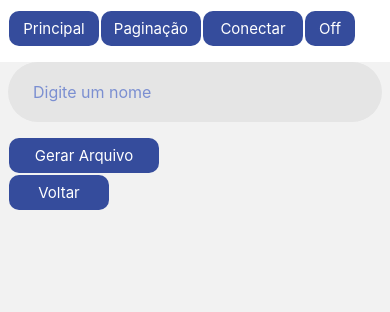
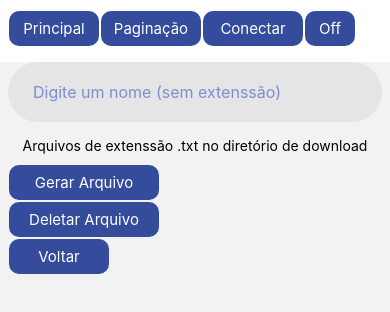
Before and after one commit to danilo-uea/paic-fapeam, a React Native app in the folder AppMobile/: screen /Export in a window 390 px wide. Shown: the top 312 px of the page. Built offline with nearby package versions, Linux system fonts and the light colour scheme; what react-native-ble-plx, react-native-sqlite-storage would draw is missing.

Commit message:
Gerar arquivo .txt

```diff
--- a/AppMobile/src/screens/export/index.tsx
+++ b/AppMobile/src/screens/export/index.tsx
@@ -1,5 +1,5 @@
 import React, { useEffect, useState } from "react"
-import { Text, View } from "react-native"
+import { Alert, Text, View } from "react-native"
 import { useNavigation } from '@react-navigation/native'
 import { propsStack } from '../../stacks/models'
 import ButtonTopMenu from "../../components/ButtonTopMenu"
@@ -10,25 +10,91 @@ const Export = ({ route }: any) => {
     const [dataFinal] = useState<string>(route.params?.dataFinal)
     const navigation = useNavigation<propsStack>()
     const [nome, setNome] = useState<string>('')
+    const RNFS = require('react-native-fs');
 
     useEffect(() => {
-        console.log(dataInicial, dataFinal)
+        // console.log(dataInicial, dataFinal)
     }, [dataInicial, dataFinal])
 
-    const gerarArquivo = () => {
+    const gerarArquivo = async () => {
+        if (nome === '') {
+            Alert.alert('Messagem', 'Digite um nome para o arquivo')
+        } else {
+            let nameSave = getName()
+            var ok = true
 
+            await RNFS.readDir(RNFS.ExternalStorageDirectoryPath + '/Download/')
+                .then((result: any) => {
+                    result.every((element: any) => {
+                        if (element.name === nameSave) {
+                            Alert.alert('Messagem', 'Já existe um arquivo com esse nome')
+                            ok = false
+                            return false
+                        }
+                        return true
+                    });
+                })
+                .catch((err: any) => {
+                    Alert.alert('Erro', err.message.toString())
+                    console.log(err.message, err.code);
+                });
+
+            if (ok) {
+                var path = RNFS.ExternalStorageDirectoryPath + '/Download/' + nameSave;
+
+                RNFS.writeFile(path, getStringToDate(), 'utf8')
+                    .then((success: any) => {
+                        Alert.alert('Messagem', 'Criado com sucesso: ' + nameSave)
+                        console.log('Criado com sucesso: ' + nameSave)
+                    })
+                    .catch((err: any) => {
+                        Alert.alert('Erro', err.message.toString())
+                        console.log(err.message);
+                    });
+            }
+        }
+    }
+
+    const deletarArquivo = () => {
+        let nameSave = getName()
+        var diretorio = RNFS.ExternalStorageDirectoryPath +  '/Download/' + nameSave
+
+        RNFS.unlink(diretorio)
+            .then(() => {
+                Alert.alert('Messagem', 'Arquivo deletado: ' + nameSave)
+                console.log('Arquivo deletado: ' + nameSave);
+            })
+            .catch((err: any) => {
+                Alert.alert('Erro', err.message.toString())
+                console.log(err.message);
+            });
+    }
+
+    const getName = () => {
+        let arrayOfStrings = nome.split('.')
+
+        return arrayOfStrings[0] + '.txt'
+    }
+
+    const getStringToDate = () => {
+        var texto = '1;2022-05-08 13:20:15;7;-75;21;-3.030872;-59.970642;-3.030444;-59.970444;2022-05-08 13:20:15\n' +
+                    '2;2022-05-08 13:20:15;7;-75;21;-3.030872;-59.970642;-3.030444;-59.970444;2022-05-08 13:20:15\n'
+
+        return texto
     }
 
     return (
         <View style={{ marginRight: 8, marginLeft: 8 }}>
             <Text></Text>
             <InputName
-                placeholder="Digite um nome"
+                placeholder="Digite um nome (sem extenssão)"
                 value={nome}
                 onChangeText={(t:string) => setNome(t)}
             />
+            <Text style={{ marginBottom: 10, textAlign: 'center' }}>Arquivos de extenssão .txt no diretório de download</Text>
+            <ButtonTopMenu texto='Gerar Arquivo' tamanho='150px' onPress={() => { gerarArquivo() }} />
             <Text></Text>
-            <ButtonTopMenu texto='Gerar Arquivo' tamanho='150px' onPress={() => {  }} />
+            <ButtonTopMenu texto='Deletar Arquivo' tamanho='150px' onPress={() => { deletarArquivo() }} />
             <Text></Text>
             <ButtonTopMenu texto='Voltar' tamanho='100px' onPress={() => navigation.navigate('Pagination')} />
         </View>
--- a/AppMobile/src/screens/main/index.tsx
+++ b/AppMobile/src/screens/main/index.tsx
@@ -41,7 +41,7 @@ const Main = () => {
     // require the module
     var RNFS = require('react-native-fs');
 
-    var path = RNFS.ExternalStorageDirectoryPath + '/Download/test.txt';
+    var path = RNFS.ExternalStorageDirectoryPath + '/Download/test5.txt';
 
     // write the file
     RNFS.writeFile(path, 'Testando esta escrita\nTestando de novo', 'utf8')
@@ -56,11 +56,10 @@ const Main = () => {
   const listarArquivo = () => {
     var RNFS = require('react-native-fs');
 
-    // get a list of files and directories in the main bundle
-    RNFS.readDir(RNFS.ExternalStorageDirectoryPath +  '/Download/') // On Android, use "RNFS.DocumentDirectoryPath" (MainBundlePath is not defined)
+    RNFS.readDir(RNFS.ExternalStorageDirectoryPath +  '/Download/')
       .then((result:any) => {
         result.forEach((element:any) => {
-          console.log(element.name)
+          console.log(element.path)
         });
       })
       .catch((err:any) => {
@@ -70,14 +69,21 @@ const Main = () => {
 
   const deletarArquivo = () => {
     var RNFS = require('react-native-fs');
-    var path = RNFS.ExternalStorageDirectoryPath + '/Download/test.txt';
 
-    return RNFS.unlink(path)
-      .then(() => {
-        console.log('FILE DELETED');
+    RNFS.readDir(RNFS.ExternalStorageDirectoryPath +  '/Download/')
+      .then((result: any) => {
+        result.forEach((element: any) => {
+          RNFS.unlink(element.path)
+            .then(() => {
+              console.log('Arquivo deletado: ' + element.name);
+            })
+            .catch((err: any) => {
+              console.log(err.message);
+            });
+        });
       })
       .catch((err:any) => {
-        console.log(err.message);
+        console.log(err.message, err.code);
       });
   }
 
@@ -88,7 +94,7 @@ const Main = () => {
       <ButtonTopMenu texto='Excluir todos' tamanho='150px' onPress={() => removeAll()} />
       <ButtonTopMenu texto='Gerar Arquivo' tamanho='150px' onPress={() => gerarArquivoTxt()} />
       <ButtonTopMenu texto='Listar Arquivo' tamanho='160px' onPress={() => listarArquivo()} />
-      <ButtonTopMenu texto='Deletar Arquivo' tamanho='160px' onPress={() => deletarArquivo()} />
+      <ButtonTopMenu texto='Deletar Arquivos' tamanho='160px' onPress={() => deletarArquivo()} />
     </View>
   );
 };
```
